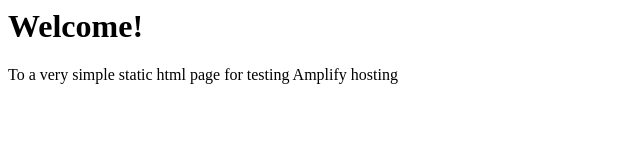
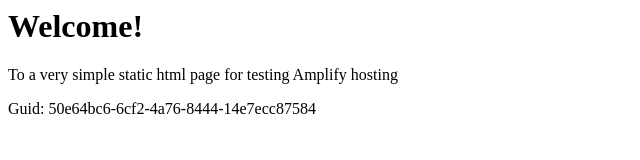
Before and after one commit to aws-aemilia-fra/Github-PR-Commit-Integration-Test-DoNotTouch-v1-preprod-eu-central-1, a website: page src/index.html in a window 1280 px wide. Shown: the whole page, without its empty margins (0-640 px from the left). Drawn offline with Linux system fonts and the light colour scheme.

Commit message:
commit from integ tests

```diff
--- a/src/index.html
+++ b/src/index.html
@@ -1,3 +1,5 @@
+
+
 <html lang="en">
 
 <head>
@@ -10,6 +12,6 @@
 <body>
     <h1>Welcome!</h1>
     <p>To a very simple static html page for testing Amplify hosting</p>
-</body>
+    <p>Guid: 50e64bc6-6cf2-4a76-8444-14e7ecc87584</p></body>
 
 </html>
```
